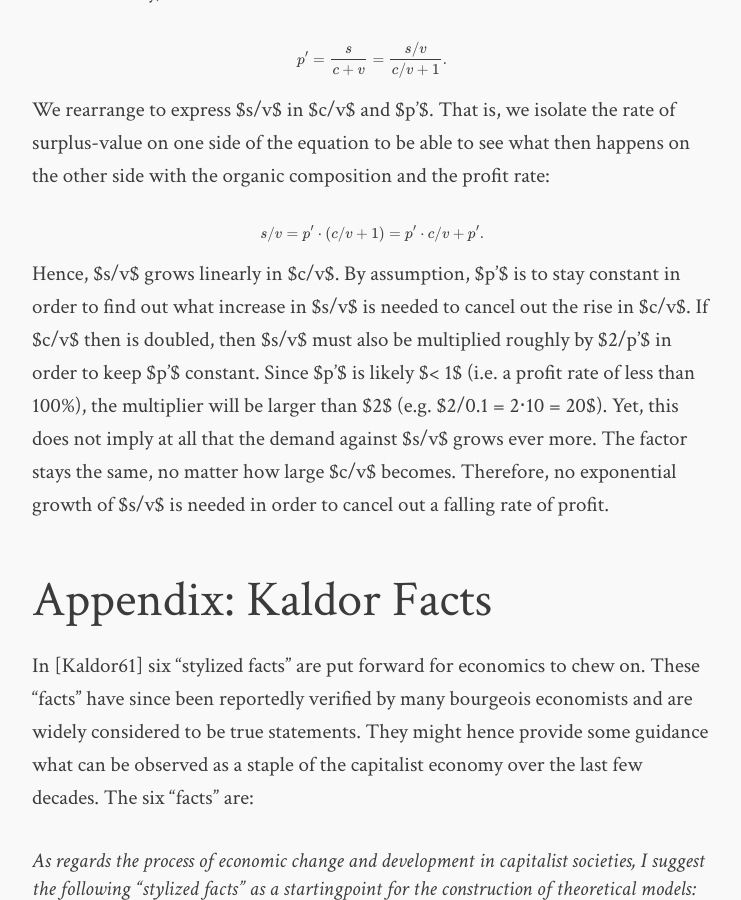
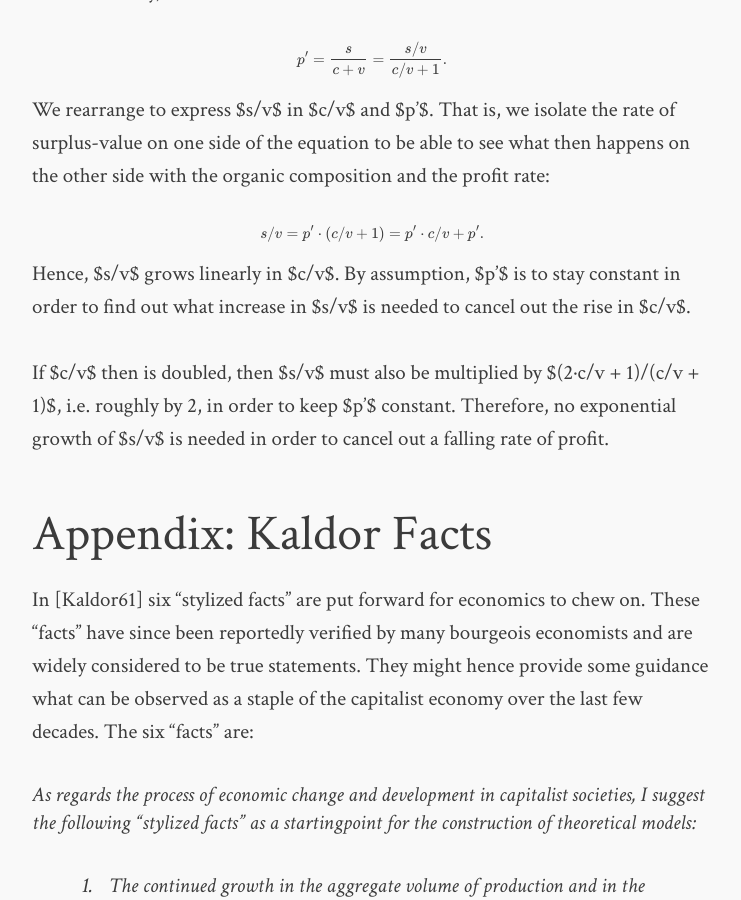
Before and after one commit to readingcapital/readingcapital.github.io, a Jekyll site: the page built from volume-3/chapter-13-commentary.md, in a window 1280 px wide and 900 px high, scrolled down 21296 px. Shown: the whole window, without its empty margins (268-1009 px from the left). Built offline with Jekyll 4.4.1, drawn with Linux system fonts in a browser that asks for light colours; formulas are drawn with MathJax 3; comment, search, counter and statistics services are not loaded; some of the changed text lies outside the part shown.

Commit message:
learn to math

```diff
--- a/volume-3/chapter-13-commentary.md
+++ b/volume-3/chapter-13-commentary.md
@@ -193,7 +193,9 @@ We rearrange to express $s/v$ in $c/v$ and $p'$. That is, we isolate the rate of
 
 $$s/v = p' ⋅ (c/v + 1) = p' ⋅ c/v + p'.$$
 
-Hence, $s/v$ grows linearly in $c/v$. By assumption, $p'$ is to stay constant in order to find out what increase in $s/v$ is needed to cancel out the rise in $c/v$. If $c/v$ then is doubled, then $s/v$ must also be multiplied roughly by $2/p'$ in order to keep $p'$ constant. Since $p'$ is likely $< 1$ (i.e. a profit rate of less than 100%), the multiplier will be larger than $2$ (e.g. $2/0.1 = 2⋅10 = 20$). Yet, this does not imply at all that the demand against $s/v$ grows ever more. The factor stays the same, no matter how large $c/v$ becomes. Therefore, no exponential growth of $s/v$ is needed in order to cancel out a falling rate of profit.
+Hence, $s/v$ grows linearly in $c/v$. By assumption, $p'$ is to stay constant in order to find out what increase in $s/v$ is needed to cancel out the rise in $c/v$.
+
+If $c/v$ then is doubled, then $s/v$ must also be multiplied by $(2·c/v + 1)/(c/v + 1)$, i.e. roughly by 2, in order to keep $p'$ constant.  Therefore, no exponential growth of $s/v$ is needed in order to cancel out a falling rate of profit.
 
 ## Appendix: Kaldor Facts <a name="app:kaldor"></a> ##
 
```
Also changed, not shown: other parts of volume-3/chapter-13-commentary.md (+1 -1 lines).
